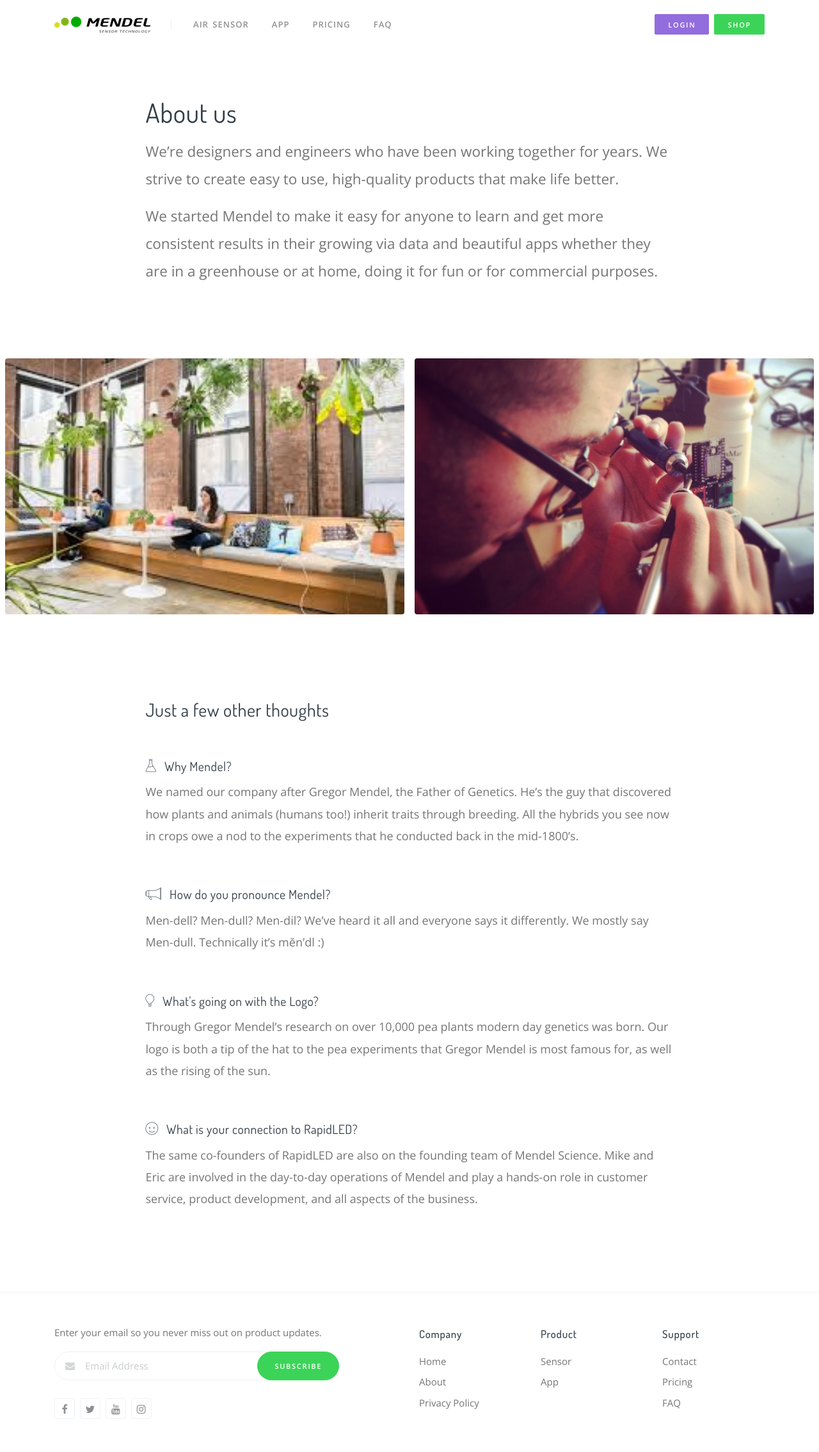
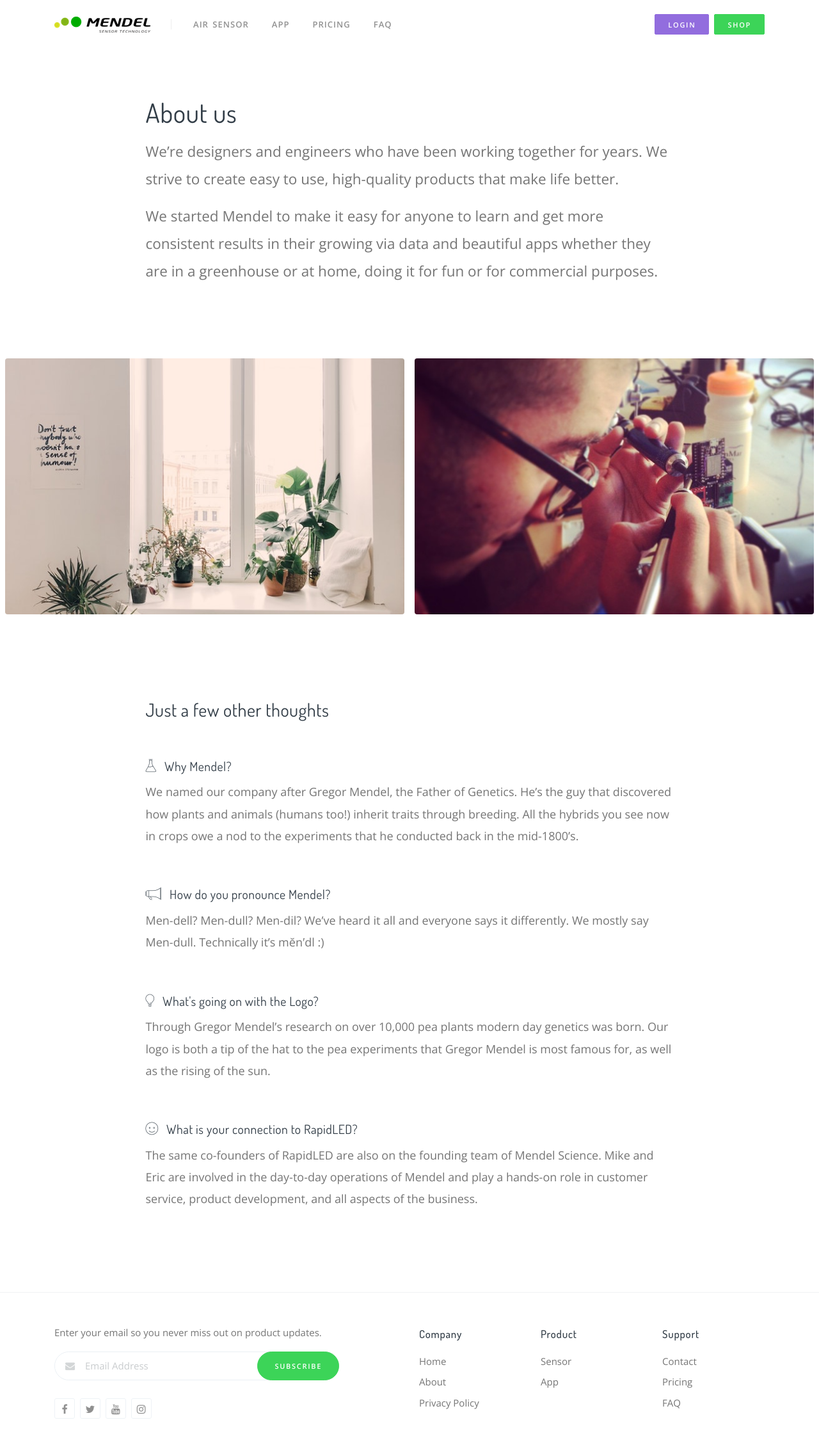
Before and after one commit to mendelsensors/marketing_page, a Jekyll site: the page built from about/index.html, in a window 1280 px wide. Shown: the whole page at 64% size. Built offline with Jekyll 4.4.1, drawn with Linux system fonts in a browser that asks for light colours; comment, search, counter and statistics services are not loaded.

Commit message:
changed some about page photos...

```diff
--- a/about/index.html
+++ b/about/index.html
@@ -21,11 +21,11 @@ layout: default
   <section class="section p-0">
     <div data-provide="slider" data-autoplay="true" data-slides-to-show="2" data-css-ease="linear" data-speed="12000" data-autoplay-speed="0" data-pause-on-hover="false">
       <div class="p-2">
-        <div class="rounded bg-img h-400" style="background-image: url(../assets/img/about/office1.jpeg)"></div>
+        <div class="rounded bg-img h-400" style="background-image: url(../assets/img/about/office_plants.jpg)"></div>
       </div>
 
       <div class="p-2">
-        <div class="rounded bg-img h-400" style="background-image: url(../assets/img/about/office2.jpeg)"></div>
+        <div class="rounded bg-img h-400" style="background-image: url(../assets/img/about/office_plants2.jpg)"></div>
       </div>
 
       <div class="p-2">
```
Also changed, not shown: assets/img/about/office1.jpeg (deleted), assets/img/about/office2.jpeg (deleted), assets/img/about/office_plants.jpg (added), assets/img/about/office_plants2.jpg (added).
